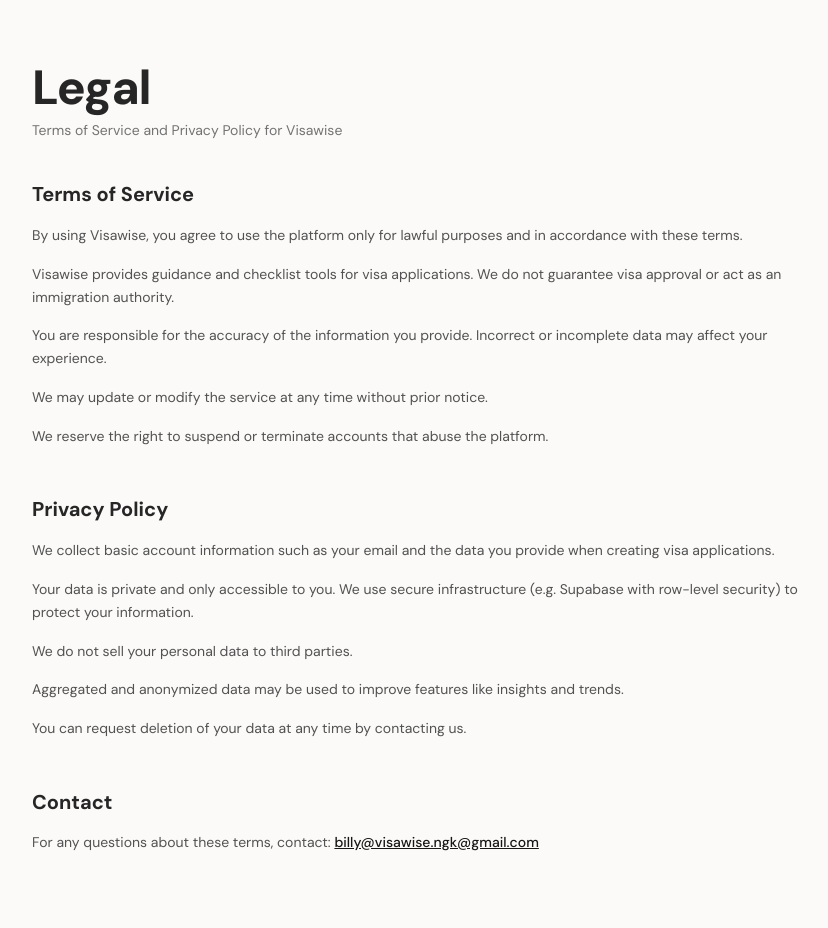
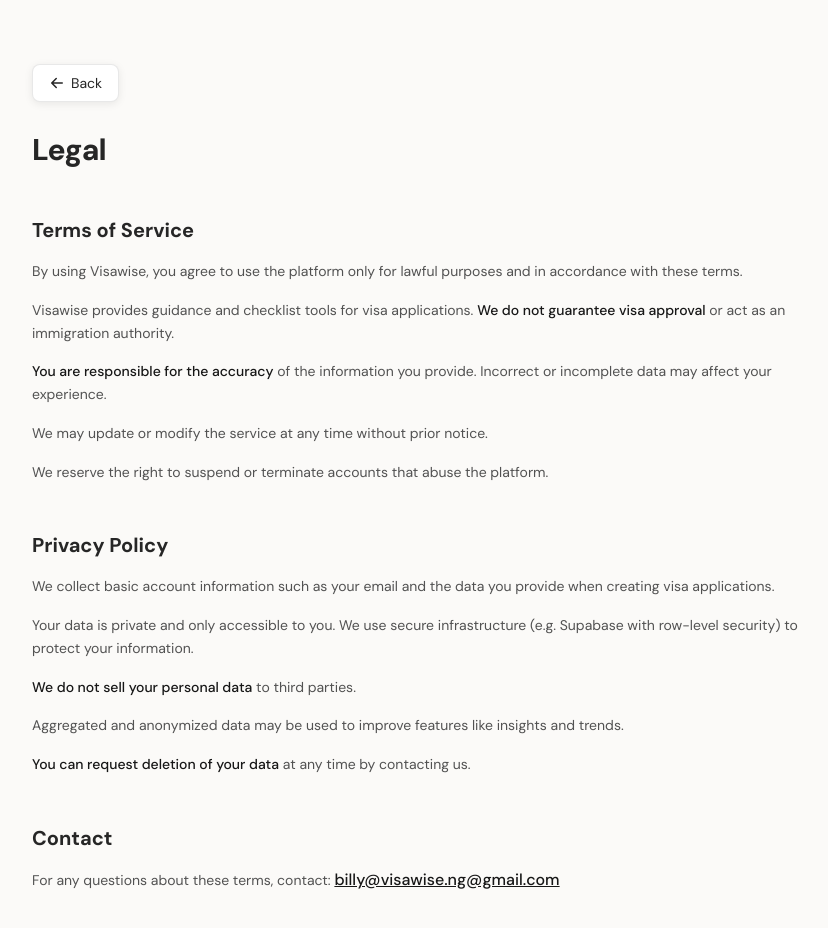
Before and after one commit to billyonbilly-ai/visawise, a Next.js app: page /legal in a window 1280 px wide. Shown: the top 928 px of the page, without its empty margins (224-1052 px from the left). Built offline with nearby package versions, Linux system fonts and the light colour scheme; no server answers; the database is empty.

Commit message:
Add Back navigation Button to Updates, Contact and Legal pages

```diff
--- a/app/contact/page.jsx
+++ b/app/contact/page.jsx
@@ -1,21 +1,37 @@
+import Link from "next/link";
+import Button from "@/components/ui/Button";
+
 export default function ContactPage() {
   return (
     <main className="px-3 py-16 min-[1200px]:px-38">
       <div className="mx-auto max-w-3xl">
-        <h1 className="mb-3 text-3xl font-extrabold tracking-tight md:text-5xl">
+        <Link href="/" className="flex w-max">
+          <Button type="outline">
+            <svg
+              xmlns="http://www.w3.org/2000/svg"
+              viewBox="0 0 16 16"
+              fill="currentColor"
+              className="size-4 rotate-180"
+            >
+              <path
+                fillRule="evenodd"
+                d="M2 8a.75.75 0 0 1 .75-.75h8.69L8.22 4.03a.75.75 0 0 1 1.06-1.06l4.5 4.5a.75.75 0 0 1 0 1.06l-4.5 4.5a.75.75 0 0 1-1.06-1.06l3.22-3.22H2.75A.75.75 0 0 1 2 8Z"
+                clipRule="evenodd"
+              />
+            </svg>{" "}
+            Back
+          </Button>
+        </Link>
+        <h1 className="mt-7.5 mb-12 text-2xl font-extrabold tracking-tight md:text-3xl">
           Contact
         </h1>
 
-        <p className="text-md mb-2 font-medium text-neutral-800">
-          Hi traveler 👋
-        </p>
-        <p className="mb-10 max-w-xl text-sm leading-relaxed text-neutral-500">
+        <p className="mb-10 max-w-xl text-sm leading-relaxed text-neutral-600">
           Need help, have a question, or want to make an inquiry? Reach out
           directly to the founder.
         </p>
 
         <div className="flex flex-col gap-4">
-          {/* Email */}
           <div className="card-shadow flex items-center justify-between rounded-2xl border border-neutral-200 bg-white px-5 py-4 transition hover:bg-neutral-50">
             <div>
               <p className="text-sm font-semibold text-neutral-800">
@@ -25,7 +41,6 @@ export default function ContactPage() {
             </div>
           </div>
 
-          {/* X (Twitter) */}
           <a
             href="https://x.com/billyonbilly"
             target="_blank"
--- a/app/legal/page.jsx
+++ b/app/legal/page.jsx
@@ -1,15 +1,32 @@
+import Link from "next/link";
+import Button from "@/components/ui/Button";
+
 export default function LegalPage() {
   return (
     <main className="px-3 py-16 min-[1200px]:px-38">
       <div className="mx-auto max-w-3xl">
-        <h1 className="mb-2 text-3xl font-extrabold tracking-tight md:text-5xl">
+        <Link href="/" className="flex w-max">
+          <Button type="outline">
+            <svg
+              xmlns="http://www.w3.org/2000/svg"
+              viewBox="0 0 16 16"
+              fill="currentColor"
+              className="size-4 rotate-180"
+            >
+              <path
+                fillRule="evenodd"
+                d="M2 8a.75.75 0 0 1 .75-.75h8.69L8.22 4.03a.75.75 0 0 1 1.06-1.06l4.5 4.5a.75.75 0 0 1 0 1.06l-4.5 4.5a.75.75 0 0 1-1.06-1.06l3.22-3.22H2.75A.75.75 0 0 1 2 8Z"
+                clipRule="evenodd"
+              />
+            </svg>{" "}
+            Back
+          </Button>
+        </Link>
+
+        <h1 className="mt-7.5 mb-12 text-2xl font-extrabold tracking-tight md:text-3xl">
           Legal
         </h1>
-        <p className="mb-10 text-sm text-neutral-500">
-          Terms of Service and Privacy Policy for Visawise
-        </p>
 
-        {/* TERMS */}
         <section className="mb-12">
           <h2 className="mb-4 text-xl font-bold">Terms of Service</h2>
 
@@ -21,13 +38,19 @@ export default function LegalPage() {
 
             <p>
               Visawise provides guidance and checklist tools for visa
-              applications. We do not guarantee visa approval or act as an
-              immigration authority.
+              applications.{" "}
+              <span className="font-medium text-neutral-900">
+                We do not guarantee visa approval
+              </span>{" "}
+              or act as an immigration authority.
             </p>
 
             <p>
-              You are responsible for the accuracy of the information you
-              provide. Incorrect or incomplete data may affect your experience.
+              <span className="font-medium text-neutral-900">
+                You are responsible for the accuracy
+              </span>{" "}
+              of the information you provide. Incorrect or incomplete data may
+              affect your experience.
             </p>
 
             <p>
@@ -42,7 +65,6 @@ export default function LegalPage() {
           </div>
         </section>
 
-        {/* PRIVACY */}
         <section className="mb-12">
           <h2 className="mb-4 text-xl font-bold">Privacy Policy</h2>
 
@@ -58,7 +80,12 @@ export default function LegalPage() {
               your information.
             </p>
 
-            <p>We do not sell your personal data to third parties.</p>
+            <p>
+              <span className="font-medium text-neutral-900">
+                We do not sell your personal data
+              </span>{" "}
+              to third parties.
+            </p>
 
             <p>
               Aggregated and anonymized data may be used to improve features
@@ -66,22 +93,23 @@ export default function LegalPage() {
             </p>
 
             <p>
-              You can request deletion of your data at any time by contacting
-              us.
+              <span className="font-medium text-neutral-900">
+                You can request deletion of your data
+              </span>{" "}
+              at any time by contacting us.
             </p>
           </div>
         </section>
 
-        {/* CONTACT */}
         <section>
           <h2 className="mb-4 text-xl font-bold">Contact</h2>
           <p className="text-sm text-neutral-600">
             For any questions about these terms, contact:{" "}
             <a
-              href="mailto:billy@visawise.ngk@gmail.com"
-              className="font-medium text-neutral-900 underline"
+              href="mailto:billy@visawise.ng@gmail.com"
+              className="text-base font-medium text-neutral-900 underline"
             >
-              billy@visawise.ngk@gmail.com
+              billy@visawise.ng@gmail.com
             </a>
           </p>
         </section>
--- a/app/updates/page.jsx
+++ b/app/updates/page.jsx
@@ -1,13 +1,30 @@
+import Link from "next/link";
+import Button from "@/components/ui/Button";
+
 export default function UpdatesPage() {
   return (
     <main className="px-3 py-16 min-[1200px]:px-38">
       <div className="mx-auto max-w-3xl">
-        <h1 className="mb-2 text-3xl font-extrabold tracking-tight md:text-5xl">
+        <Link href="/" className="flex w-max">
+          <Button type="outline">
+            <svg
+              xmlns="http://www.w3.org/2000/svg"
+              viewBox="0 0 16 16"
+              fill="currentColor"
+              className="size-4 rotate-180"
+            >
+              <path
+                fillRule="evenodd"
+                d="M2 8a.75.75 0 0 1 .75-.75h8.69L8.22 4.03a.75.75 0 0 1 1.06-1.06l4.5 4.5a.75.75 0 0 1 0 1.06l-4.5 4.5a.75.75 0 0 1-1.06-1.06l3.22-3.22H2.75A.75.75 0 0 1 2 8Z"
+                clipRule="evenodd"
+              />
+            </svg>{" "}
+            Back
+          </Button>
+        </Link>
+        <h1 className="mt-7.5 mb-12 text-2xl font-extrabold tracking-tight md:text-3xl">
           Updates
         </h1>
-        <p className="mb-10 text-sm text-neutral-500">
-          Product updates and announcements
-        </p>
 
         <div className="card-shadow rounded-2xl border border-neutral-200 bg-white p-6">
           <p className="text-sm leading-relaxed text-neutral-600">
@@ -16,7 +33,7 @@ export default function UpdatesPage() {
           </p>
 
           <p className="mt-4 text-sm leading-relaxed text-neutral-600">
-            As we continue to build, you’ll find new features, changes, and
+            As we continue to build, you'll find new features, changes, and
             important information documented on this page.
           </p>
         </div>
--- a/components/admin/tabs/VisaTypesTab.jsx
+++ b/components/admin/tabs/VisaTypesTab.jsx
@@ -191,9 +191,7 @@ export default function VisaTypesTab() {
       <div className="mb-6 flex items-center justify-between">
         <div>
           <h2 className="text-lg font-bold">Visa Types</h2>
-          <p className="text-brand-gray mt-1 text-sm">
-            Manage visa categories for each country
-          </p>
+          <p className="text-brand-gray mt-1 text-sm">Visa categories</p>
         </div>
         <Button
           type="primary"
--- a/components/sections/Footer.jsx
+++ b/components/sections/Footer.jsx
@@ -50,8 +50,6 @@ export default function Footer() {
                 className="hover:text-brand-green"
                 onClick={(e) => {
                   const el = document.getElementById("faq");
-
-                  // If already on homepage, prevent default and scroll manually
                   if (window.location.pathname === "/" && el) {
                     e.preventDefault();
                     el.scrollIntoView({ behavior: "smooth" });
```
Also changed, not shown: components/ui/HomeNavbar.jsx (+35 -21 lines).
